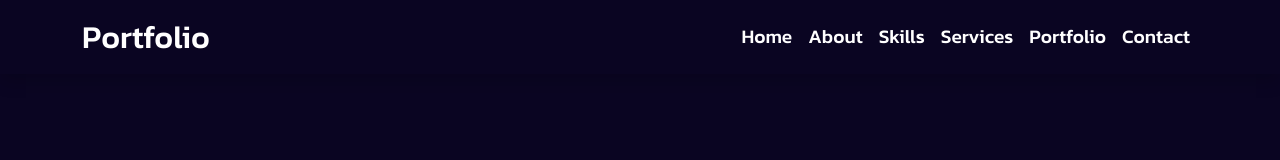
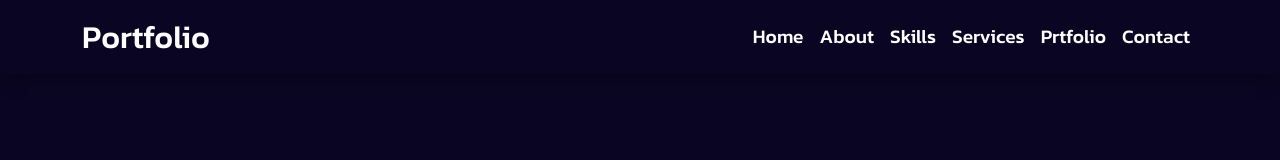
Before and after one commit to fahadtahir111/portfolio-fahadtahir11.github.io, a plain HTML site: page index.html in a window 1280 px wide. Shown: the top 160 px of the page. Drawn offline with nearby package versions, Linux system fonts and the light colour scheme.

Commit message:
Update index.html

```diff
--- a/index.html
+++ b/index.html
@@ -37,7 +37,7 @@
                     <a class="nav-link active" aria-current="page" href="#SERVICE">Services</a>
                   </li>
                   <li class="nav-item">
-                    <a class="nav-link active" aria-current="page" href="#PORTFOLIO">Portfolio</a>
+                    <a class="nav-link active" aria-current="page" href="#PORTFOLIO">Prtfolio</a>
                   </li>
                   <li class="nav-item">
                     <a class="nav-link active" aria-current="page" href="#CONTACT">Contact</a>
```
